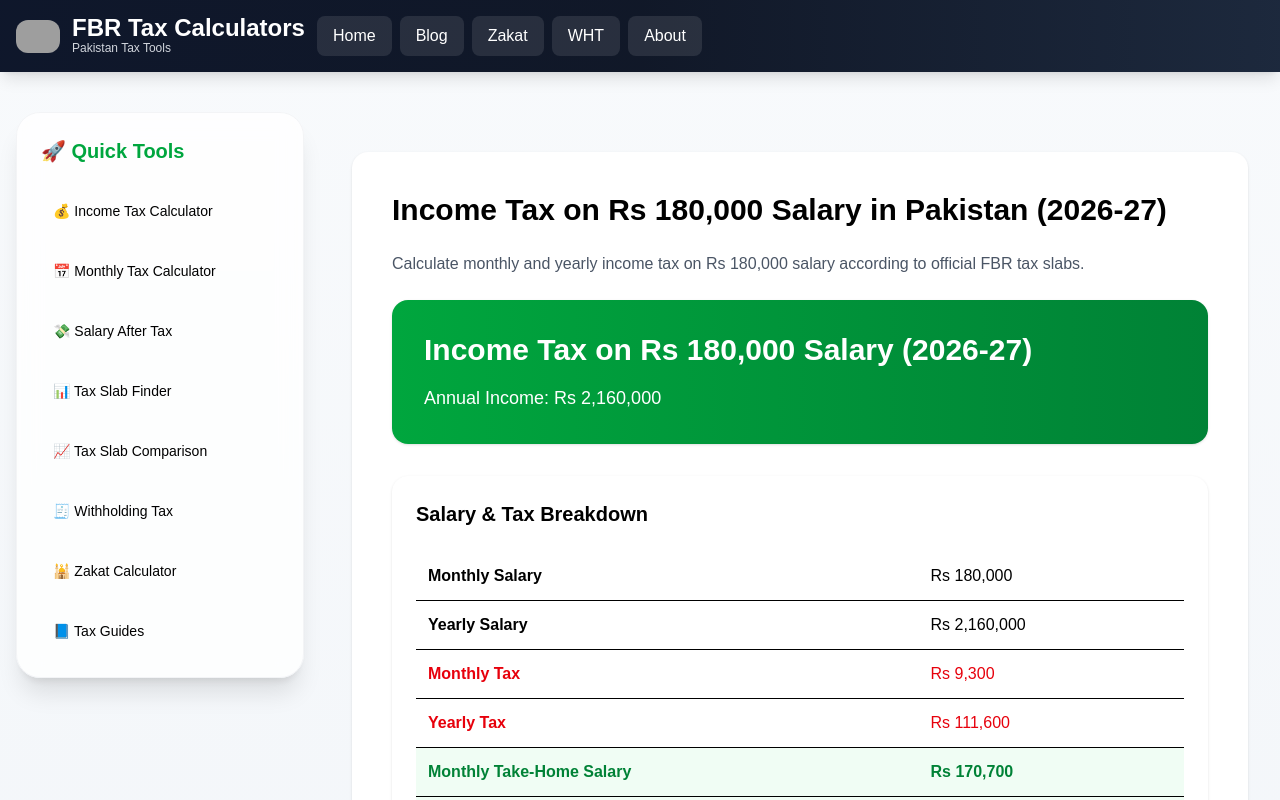
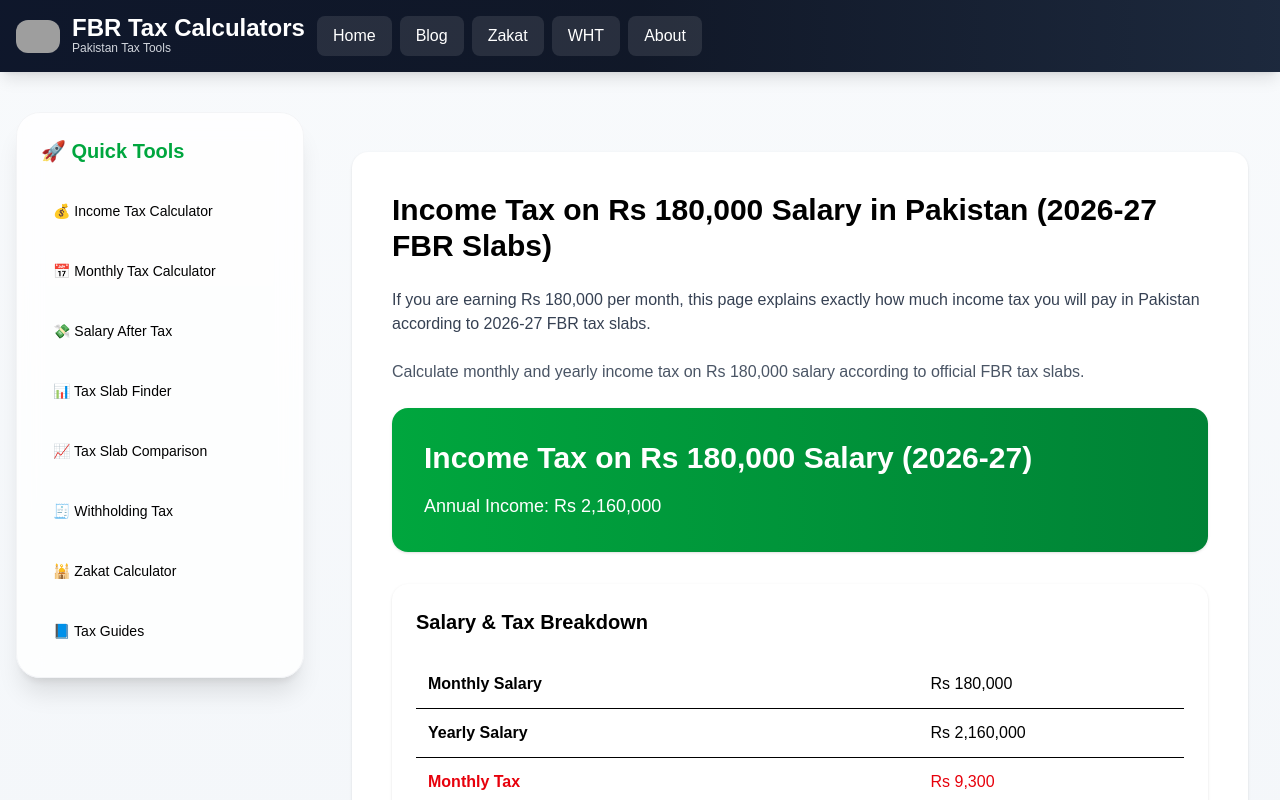
Before and after one commit to muhammadobaid1986/fbrtaxcalculators, a Next.js app: page /salary/180000 in a window 1280 px wide. Shown: the top 800 px of the page. Built offline with nearby package versions, Linux system fonts and the light colour scheme; grey boxes are pictures that could not be loaded.

Commit message:
Optimized dynamic salary page for ranking jump

```diff
--- a/app/salary/[salary]/page.tsx
+++ b/app/salary/[salary]/page.tsx
@@ -19,8 +19,13 @@ export default async function Page({ params }: any) {
   return (
     <div className="max-w-4xl mx-auto p-10 bg-white rounded-2xl shadow mt-10">
       <h1 className="text-3xl font-bold mb-6">
-        Income Tax on Rs {monthlySalary.toLocaleString()} Salary in Pakistan (2026-27)
-      </h1>
+  Income Tax on Rs {monthlySalary.toLocaleString()} Salary in Pakistan (2026-27 FBR Slabs)
+</h1>
+<p className="text-gray-700 mb-6">
+  If you are earning Rs {monthlySalary.toLocaleString()} per month,
+  this page explains exactly how much income tax you will pay in Pakistan
+  according to 2026-27 FBR tax slabs.
+</p>
       <p className="text-gray-600 mb-6">
   Calculate monthly and yearly income tax on Rs {monthlySalary.toLocaleString()} salary according to official FBR tax slabs.
 </p>
--- a/app/tax-slab-comparison-pakistan/page.tsx
+++ b/app/tax-slab-comparison-pakistan/page.tsx
@@ -34,6 +34,12 @@ export default function TaxComparison() {
       <h1 className="text-4xl font-bold mb-8 text-center">
         Pakistan Income Tax Slab Comparison (2021-2027)
       </h1>
+      <p>
+  See salary example:
+  <a href="/salary/180000" className="text-green-600 font-semibold">
+    Income Tax on 180000 Salary
+  </a>
+</p>
       <div className="bg-green-50 border-l-4 border-green-600 p-6 rounded-xl mb-10">
   <h2 className="text-xl font-bold mb-2">
     What is the Latest Income Tax Slab in Pakistan (2026-27)?
```
